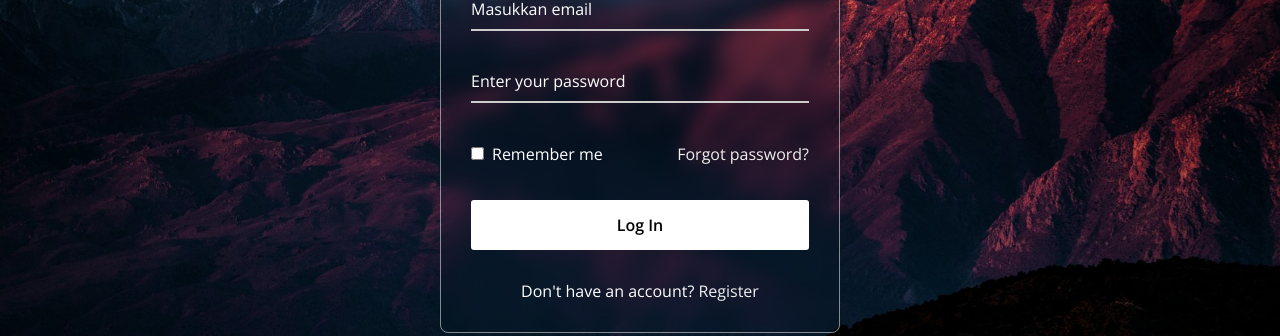
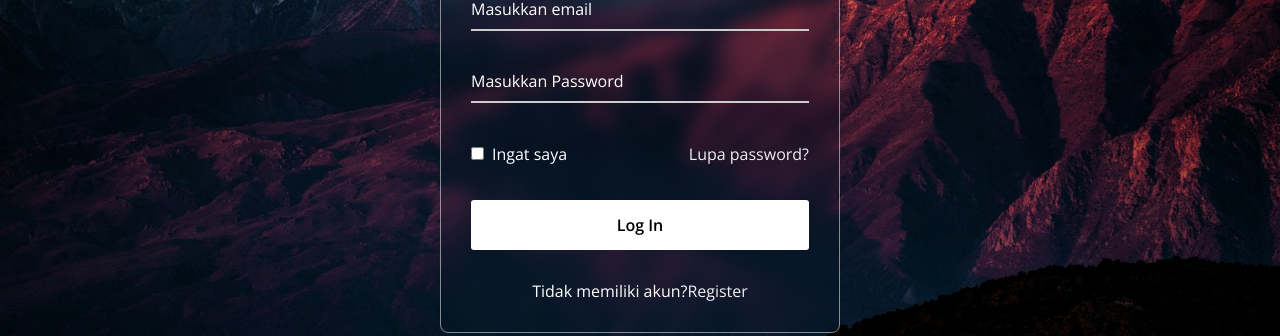
Before and after one commit to psycherz/tugas-tiknaomi, a plain HTML site: page index.html in a window 1280 px wide. Shown: the part 294-630 px from the top of the page. Drawn offline with nearby package versions, Linux system fonts and the light colour scheme.

Commit message:
Update index.html

```diff
--- a/index.html
+++ b/index.html
@@ -4,7 +4,7 @@
 <head>
   <meta charset="UTF-8">
   <meta name="viewport" content="width=device-width, initial-scale=1.0">
-  <title>Glassmorphism Login Form | CodingNepal</title>
+  <title>Phantom of the Opera</title>
   <link rel="stylesheet" href="style.css">
 </head>
 <body>
@@ -17,18 +17,18 @@
       </div>
       <div class="input-field">
         <input type="password" required>
-        <label>Enter your password</label>
+        <label>Masukkan Password</label>
       </div>
       <div class="forget">
         <label for="remember">
           <input type="checkbox" id="remember">
-          <p>Remember me</p>
+          <p>Ingat saya</p>
         </label>
-        <a href="#">Forgot password?</a>
+        <a href="#">Lupa password?</a>
       </div>
       <button type="submit">Log In</button>
       <div class="register">
-        <p>Don't have an account? <a href="#">Register</a></p>
+        <p>Tidak memiliki akun?<a href="#">Register</a></p>
       </div>
     </form>
   </div>
```
